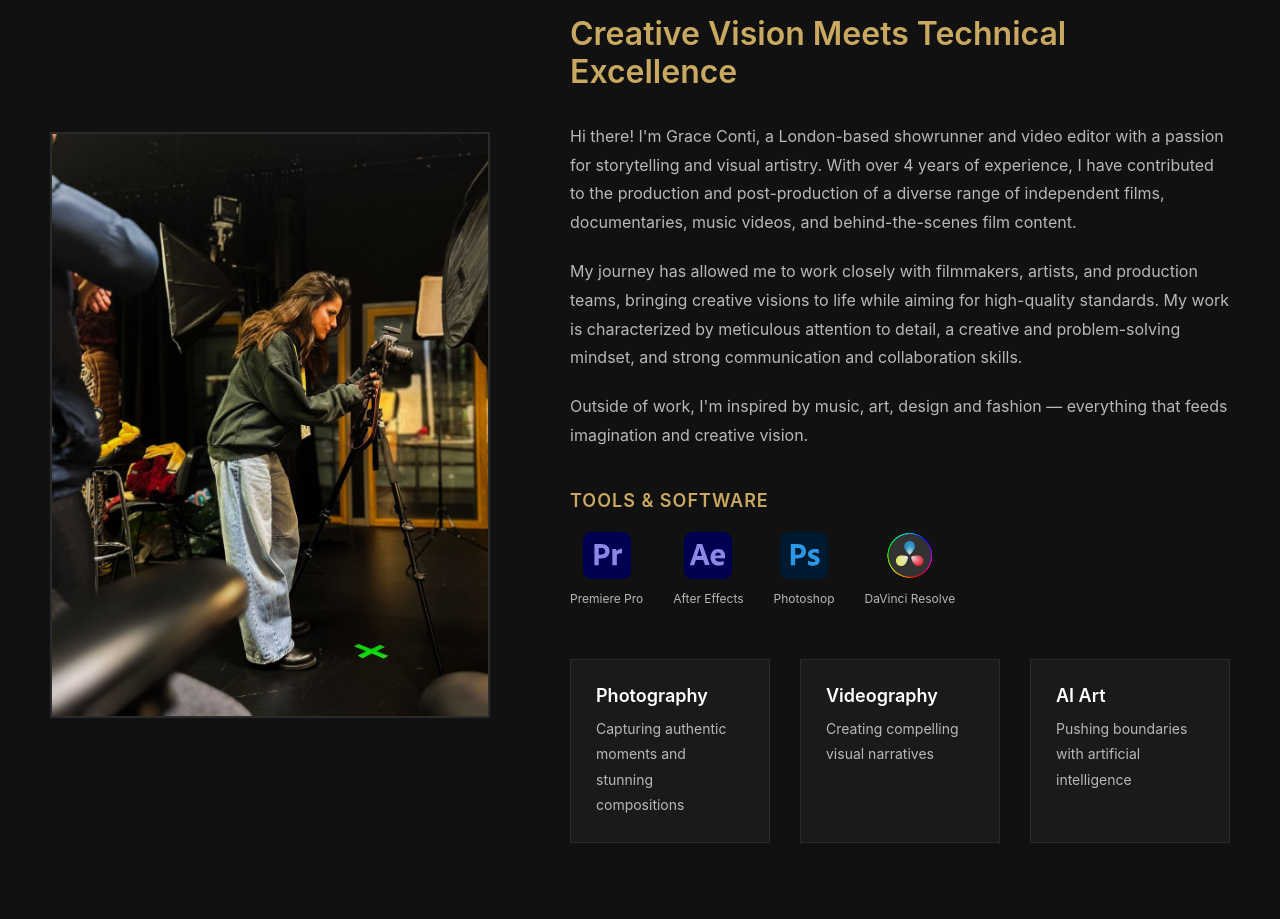
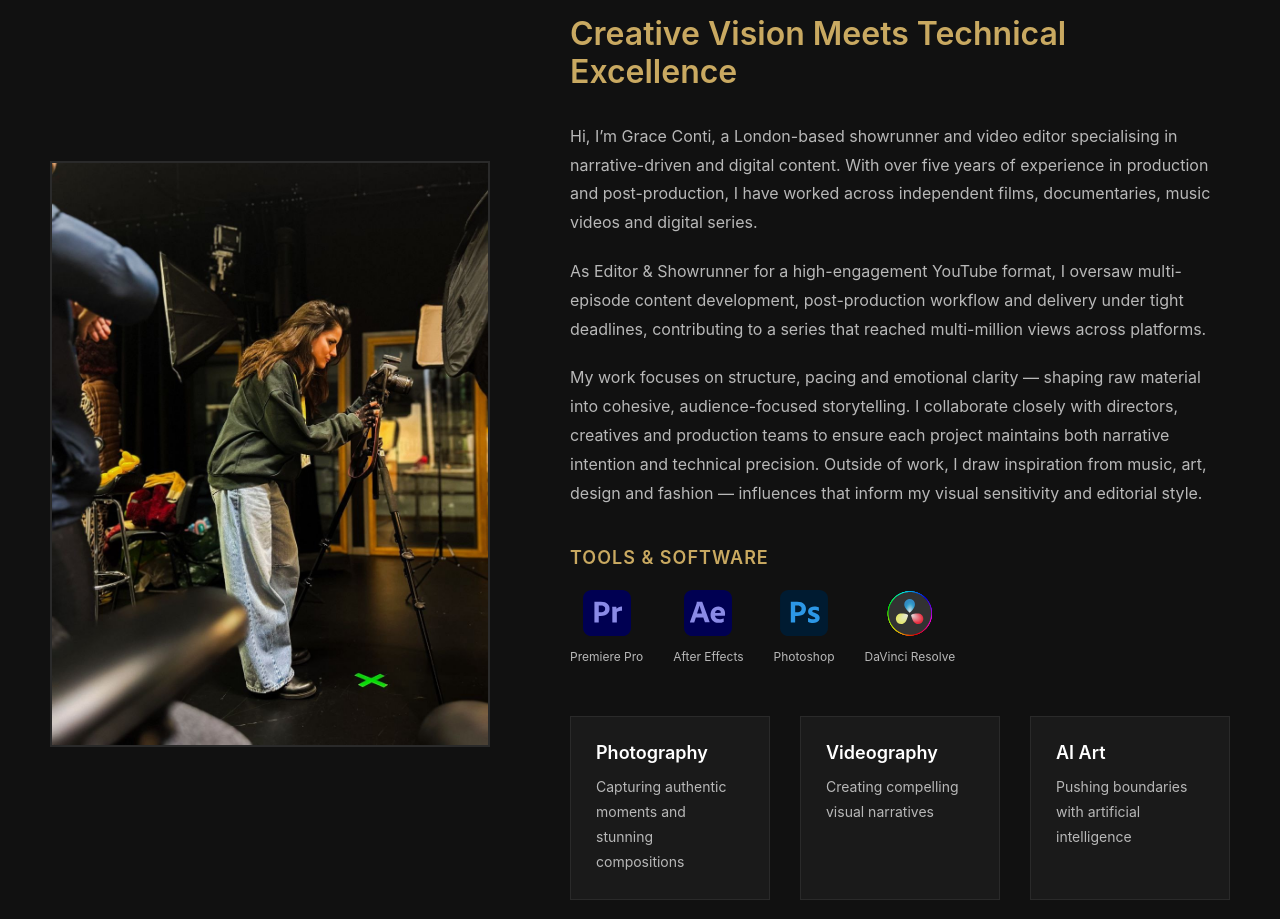
Before and after one commit to graceconti/graceconti.github.io, a React (Vite) app: page / in a window 1280 px wide. Shown: the part 1080-1999 px from the top of the page. Built offline with nearby package versions, Linux system fonts and the light colour scheme.

Commit message:
Update About.jsx

```diff
--- a/src/components/About.jsx
+++ b/src/components/About.jsx
@@ -21,13 +21,13 @@ const About = () => {
           <div className={`about-text scroll-animate-right ${isVisible ? 'visible' : ''}`}>
             <h3>Creative Vision Meets Technical Excellence</h3>
             <p>
-              Hi there! I'm Grace Conti, a London-based showrunner and video editor with a passion for storytelling and visual artistry. With over 4 years of experience, I have contributed to the production and post-production of a diverse range of independent films, documentaries, music videos, and behind-the-scenes film content.
+              Hi, I’m Grace Conti, a London-based showrunner and video editor specialising in narrative-driven and digital content. With over five years of experience in production and post-production, I have worked across independent films, documentaries, music videos and digital series.
             </p>
             <p>
-              My journey has allowed me to work closely with filmmakers, artists, and production teams, bringing creative visions to life while aiming for high-quality standards. My work is characterized by meticulous attention to detail, a creative and problem-solving mindset, and strong communication and collaboration skills.
+              As Editor & Showrunner for a high-engagement YouTube format, I oversaw multi-episode content development, post-production workflow and delivery under tight deadlines, contributing to a series that reached multi-million views across platforms.
             </p>
             <p>
-              Outside of work, I'm inspired by music, art, design and fashion — everything that feeds imagination and creative vision.
+              My work focuses on structure, pacing and emotional clarity — shaping raw material into cohesive, audience-focused storytelling. I collaborate closely with directors, creatives and production teams to ensure each project maintains both narrative intention and technical precision. Outside of work, I draw inspiration from music, art, design and fashion — influences that inform my visual sensitivity and editorial style.
             </p>
 
             <div className="software-tools">
```
